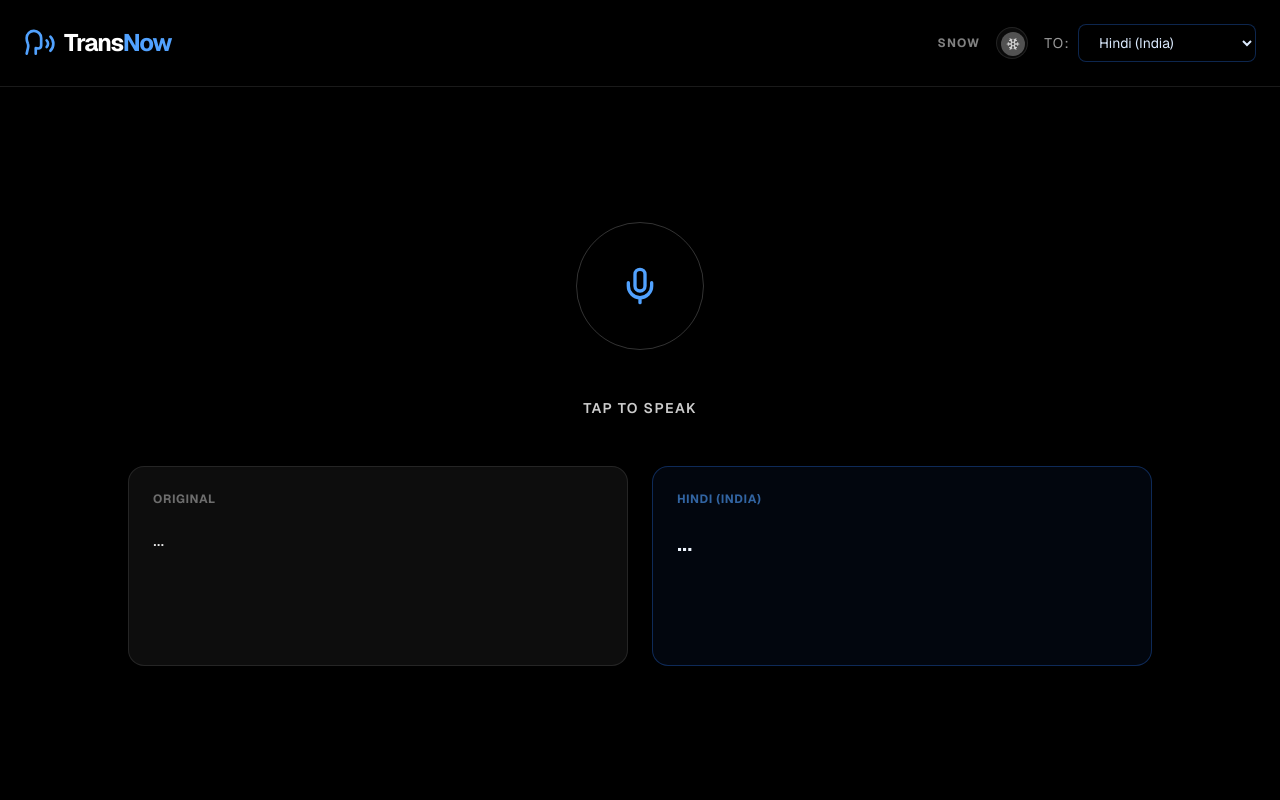
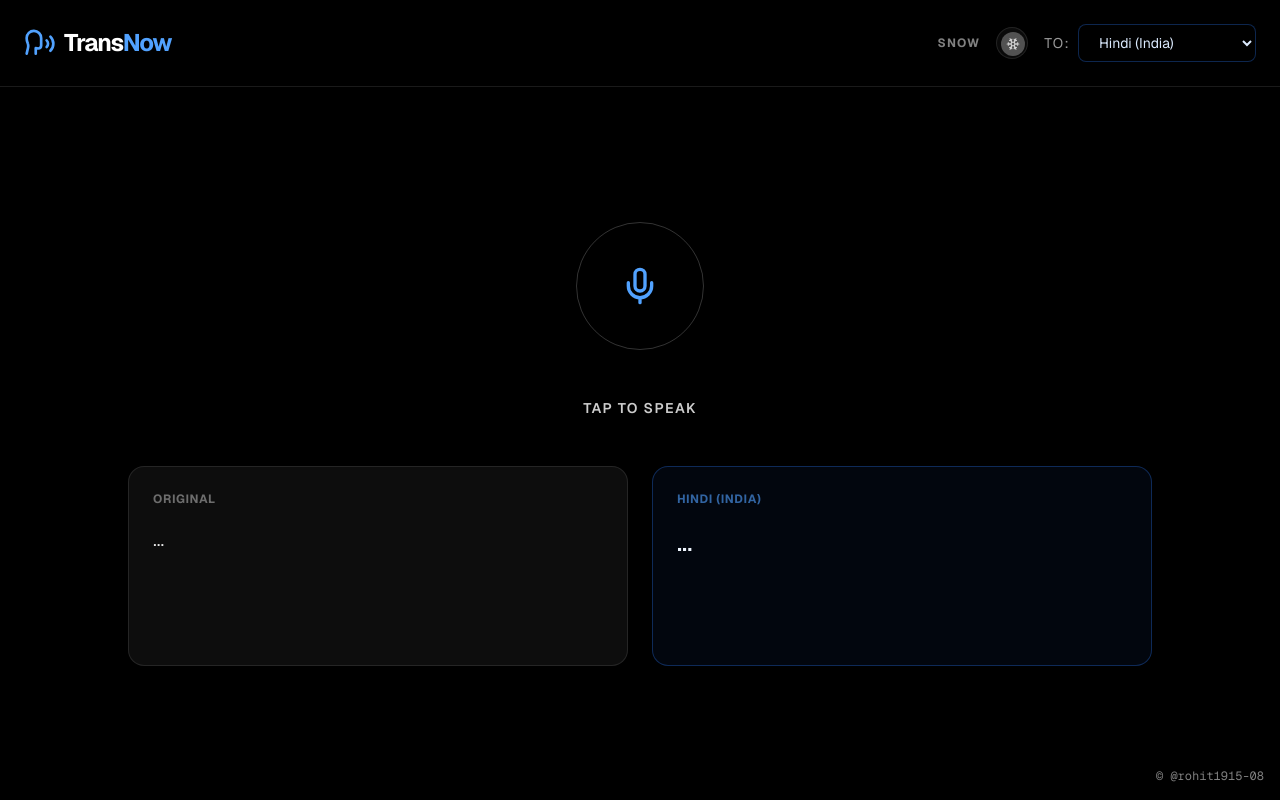
Before and after one commit to rohit1915-08/transnow_advanced, a Next.js app: page / in a window 1280 px wide. Built offline with nearby package versions, Linux system fonts and the light colour scheme.

Commit message:
Update page.tsx

```diff
--- a/app/page.tsx
+++ b/app/page.tsx
@@ -294,6 +294,12 @@ export default function Home() {
             </div>
           </div>
         </div>
+
+        <div className="absolute bottom-4 right-4 z-50">
+          <p className="text-[10px] md:text-xs font-mono text-white/50 hover:text-white/60 transition-colors select-none">
+            © @rohit1915-08
+          </p>
+        </div>
       </div>
     </main>
   );
```
